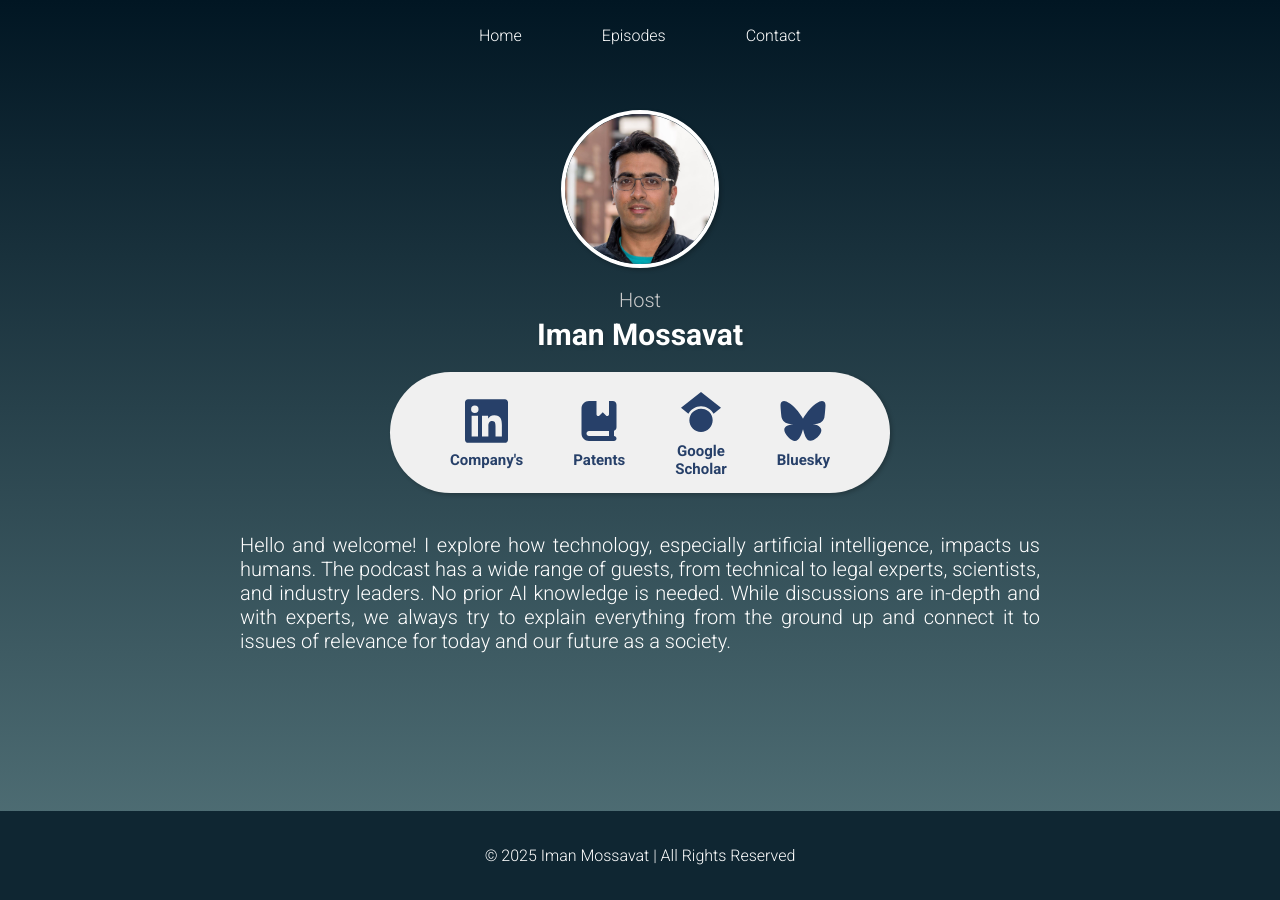
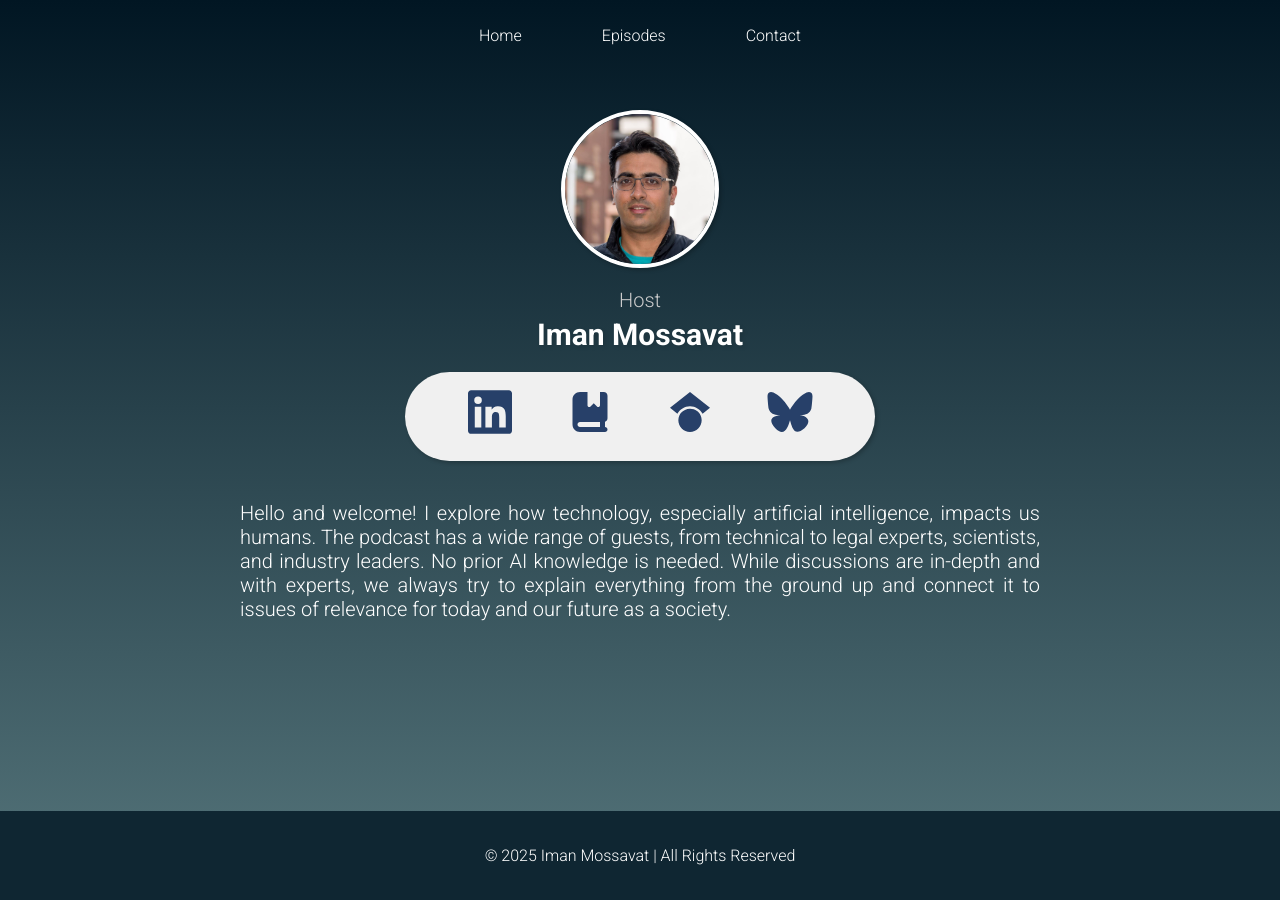
Before and after one commit to ivetkalchev/deepdivepod, a Jekyll site: the page built from contact.html, in a window 1280 px wide. Built offline with Jekyll 4.4.1, drawn with Linux system fonts in a browser that asks for light colours.

Commit message:
removing text under logos

```diff
--- a/assets/css/contact-styles.css
+++ b/assets/css/contact-styles.css
@@ -49,24 +49,6 @@ body {
     justify-content: center;
 }
 
-.icon-container a {
-    display: flex;
-    flex-direction: column;
-    align-items: center;
-    text-decoration: none;
-    color: #274069;
-    font-weight: 600;
-    font-size: 15px;
-    cursor: pointer;
-    user-select: none;
-    text-align: center;
-    transition: transform 0.3s;
-}
-
-.icon-container a:hover {
-    transform: scale(1.05);
-}
-
 .icon-container .logo {
     width: 50px;
     height: 50px;
@@ -109,10 +91,6 @@ body {
         border-radius: 40px;
     }
 
-    .icon-container a {
-        font-size: 13px;
-    }
-
     .icon-container .logo {
         width: 30px;
         height: 30px;
--- a/assets/css/index-styles.css
+++ b/assets/css/index-styles.css
@@ -108,7 +108,7 @@
 .radio-section img {
     width: 140px;
     height: 140px;
-    box-shadow: 0px 4px 8px #0000003a;
+    box-shadow: 0px 4px 8px #00000025;
 }
 
 @media (max-width: 768px) {
--- a/contact.html
+++ b/contact.html
@@ -13,24 +13,16 @@ css: contact-styles.css
 <div class="links">
     <div class="icon-container">
         <a href="https://www.linkedin.com/company/deep-dives-with-iman/" target="_blank">
-        <img src="./assets/images/linkedin-brands-solid.svg" alt="Company's LinkedIn" class="logo">
-        Company's
-        </a>
+        <img src="./assets/images/linkedin-brands-solid.svg" alt="Company's LinkedIn" class="logo"></a>
 
         <a href="https://patents.justia.com/inventor/seyed-iman-mossavat" target="_blank">
-        <img src="./assets/images/book-bookmark-solid-full.svg" alt="Patents" class="logo">
-        Patents
-        </a>
+        <img src="./assets/images/book-bookmark-solid-full.svg" alt="Patents" class="logo"></a>
 
         <a href="https://scholar.google.nl/citations?user=3wSBfH8AAAAJ&hl=en&authuser=2" target="_blank">
-        <img src="./assets/images/google-scholar-brands-solid-full.svg" alt="Google Scholar" class="logo">
-        Google<br>Scholar
-        </a>
+        <img src="./assets/images/google-scholar-brands-solid-full.svg" alt="Google Scholar" class="logo"></a>
 
         <a href="https://bsky.app/profile/imossavat.bsky.social" target="_blank">
-        <img src="./assets/images/bluesky-brands-solid-full.svg" alt="Bluesky" class="logo">
-        Bluesky
-        </a>
+        <img src="./assets/images/bluesky-brands-solid-full.svg" alt="Bluesky" class="logo"></a>
     </div>
 </div>
 
```
